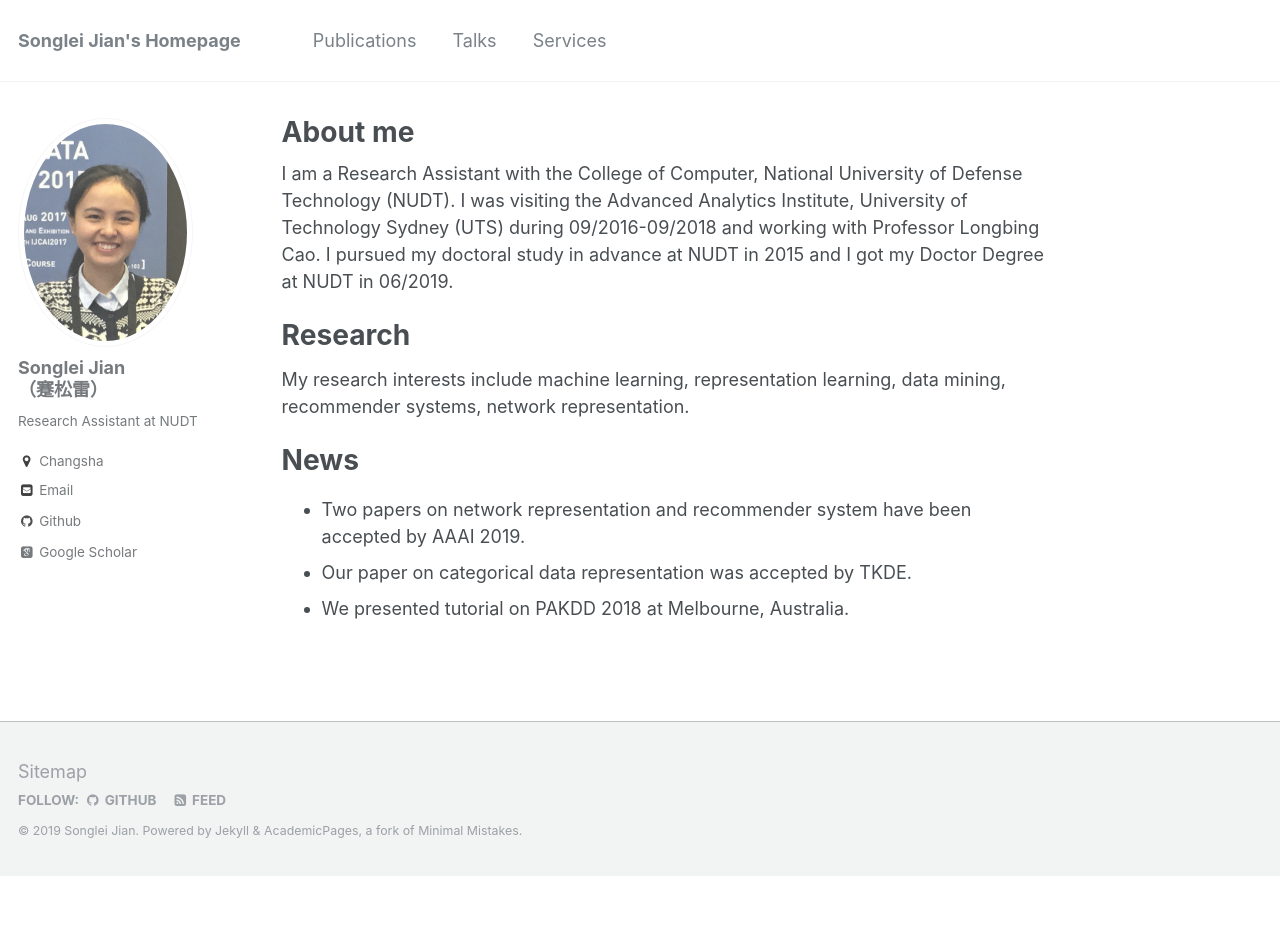
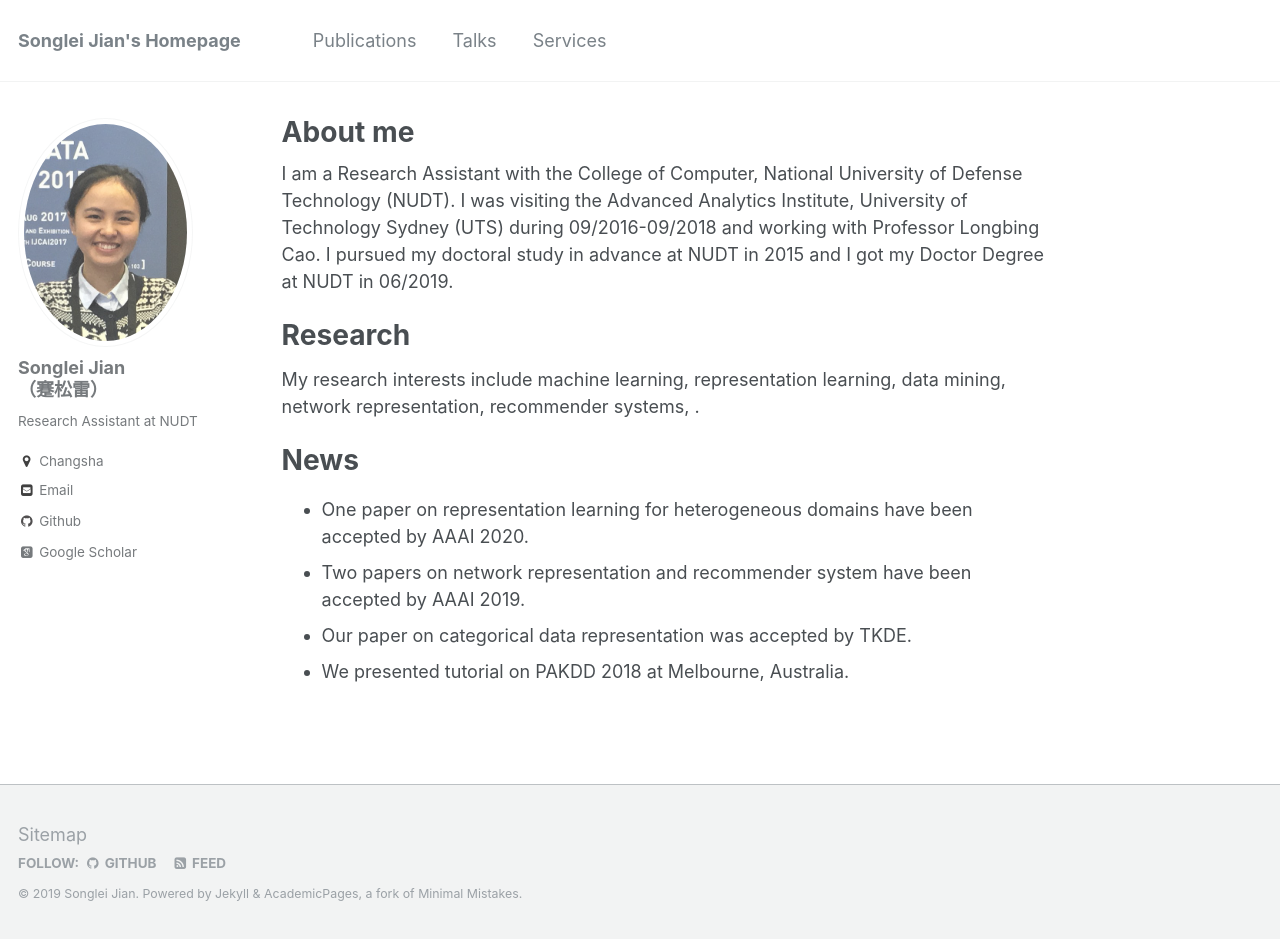
Before and after one commit to jiansonglei/jiansonglei.github.io, a Jekyll site: the page built from _pages/about.md, in a window 1280 px wide and 939 px high. Built offline with Jekyll 4.4.1, drawn with Linux system fonts in a browser that asks for light colours; some web fonts are replaced; a script that is not in the unit is left out.

Commit message:
update aaai 2020

```diff
--- a/_pages/about.md
+++ b/_pages/about.md
@@ -13,10 +13,11 @@ I am a Research Assistant with the College of Computer, National University of D
 Research
 ========
 
-My research interests include machine learning, representation learning, data mining, recommender systems, network representation.
+My research interests include machine learning, representation learning, data mining, network representation, recommender systems, .
 
 News
 =======
+* One paper on representation learning for heterogeneous domains have been accepted by AAAI 2020.
 * Two papers on network representation and recommender system have been accepted by AAAI 2019.
 * Our paper on categorical data representation was accepted by TKDE.
 * We presented tutorial on PAKDD 2018 at Melbourne, Australia.
```
Also changed, not shown: 1 other file.
